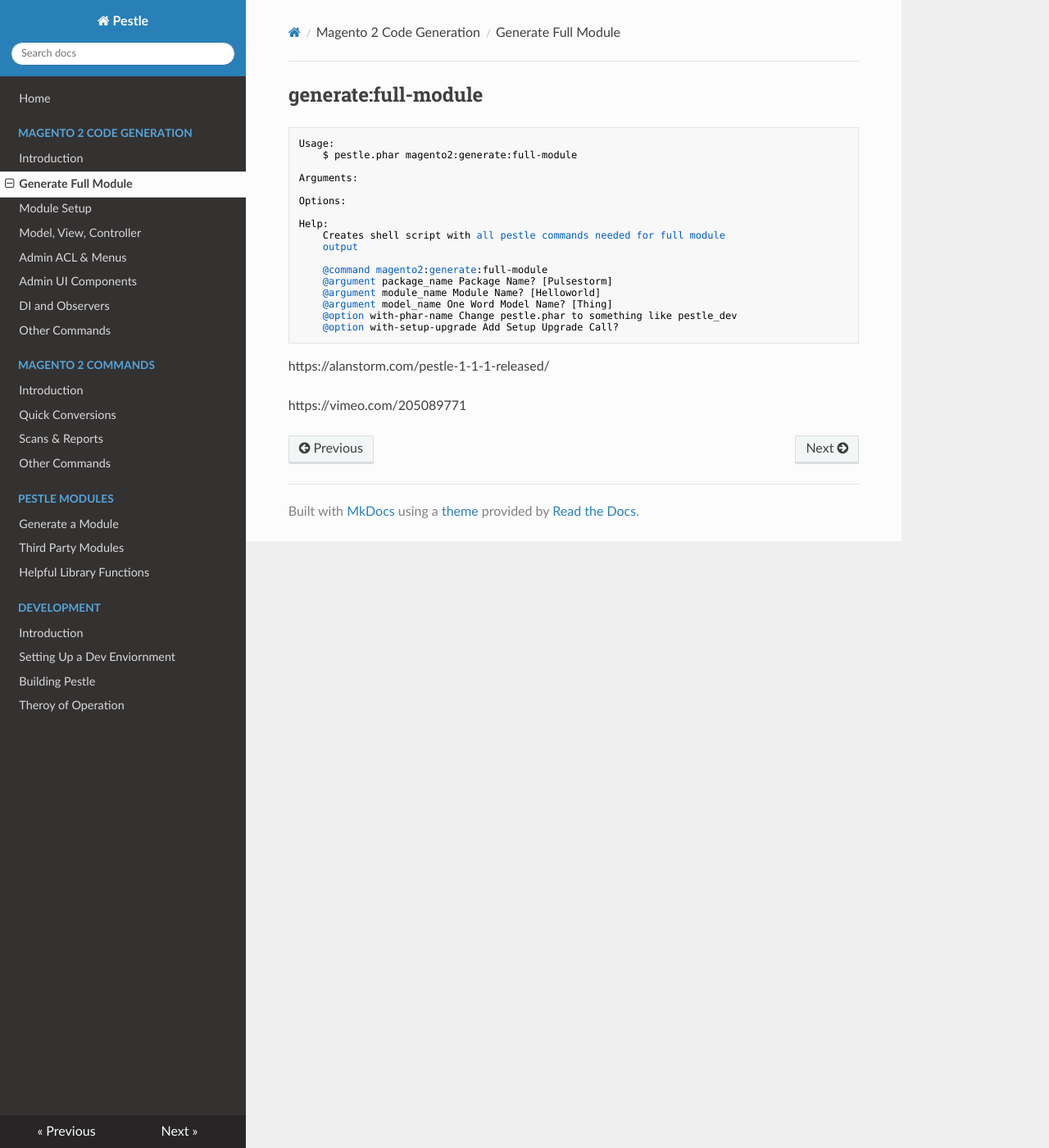
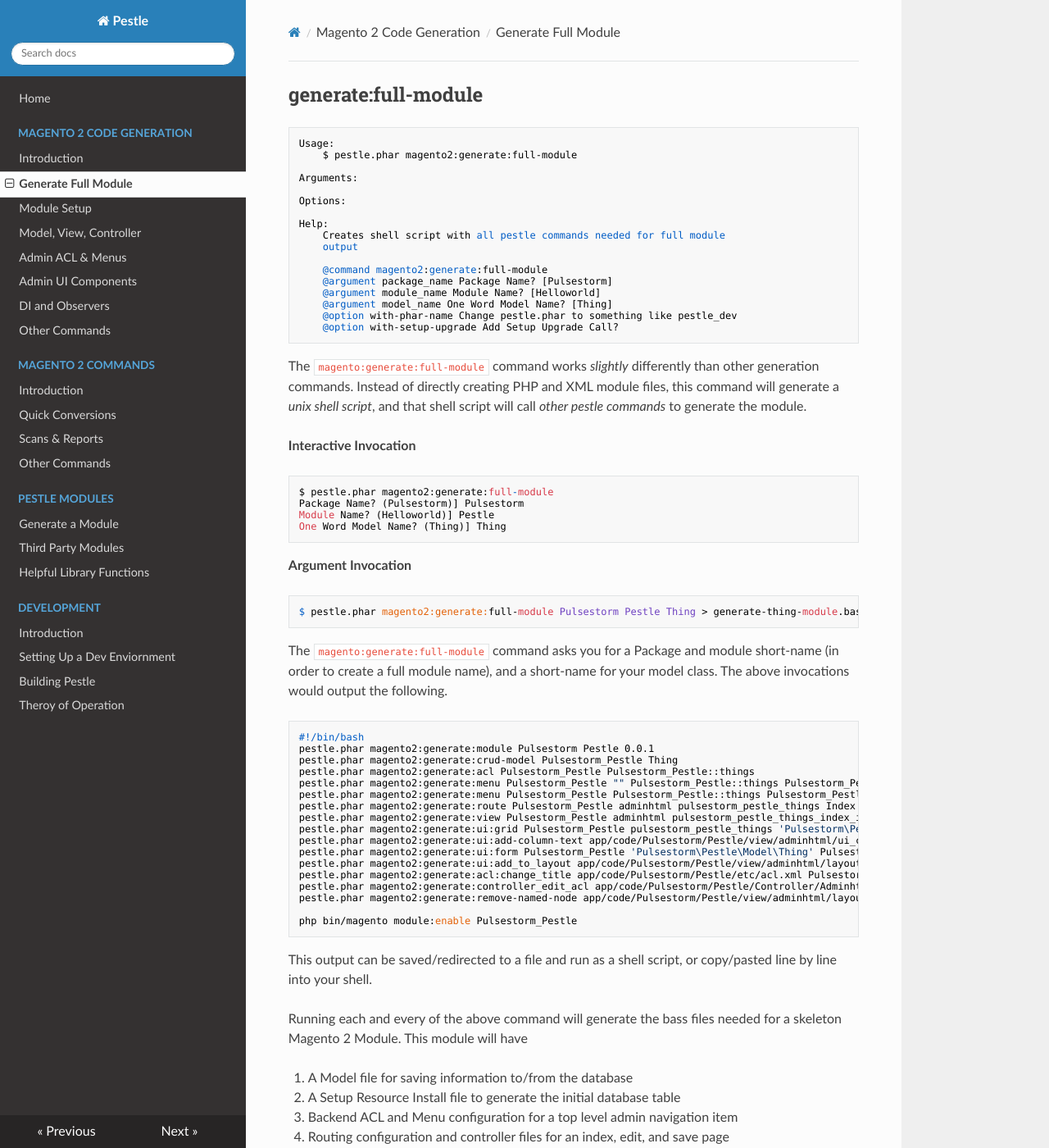
Before and after one commit to astorm/pestle, an MkDocs documentation site: the page built from docs/magento2-generate-full-module.md, in a window 1280 px wide and 1400 px high. Shown: the whole window at 82% size. Built offline with MkDocs 1.6.1, drawn with Linux system fonts in a browser that asks for light colours; nearby versions of some CDN libraries; some of the changed text lies outside the part shown.

Commit message:
First pass at fulle module documentation.

```diff
--- a/docs/magento2-generate-full-module.md
+++ b/docs/magento2-generate-full-module.md
@@ -18,7 +18,52 @@
         @option with-phar-name Change pestle.phar to something like pestle_dev
         @option with-setup-upgrade Add Setup Upgrade Call?
 
+The `magento:generate:full-module` command works _slightly_ differently than other generation commands.  Instead of directly creating PHP and XML module files, this command will generate a _unix shell script_, and that shell script will call _other pestle commands_ to generate the module.
 
-https://alanstorm.com/pestle-1-1-1-released/
+**Interactive Invocation**
 
-https://vimeo.com/205089771
+    $ pestle.phar magento2:generate:full-module
+    Package Name? (Pulsestorm)] Pulsestorm
+    Module Name? (Helloworld)] Pestle
+    One Word Model Name? (Thing)] Thing
+
+**Argument Invocation**
+
+    $ pestle.phar magento2:generate:full-module Pulsestorm Pestle Thing > generate-thing-module.bash
+
+The `magento:generate:full-module` command asks you for a Package and module short-name (in order to create a full module name), and a short-name for your model class.  The above invocations would output the following.
+
+    #!/bin/bash
+    pestle.phar magento2:generate:module Pulsestorm Pestle 0.0.1
+    pestle.phar magento2:generate:crud-model Pulsestorm_Pestle Thing
+    pestle.phar magento2:generate:acl Pulsestorm_Pestle Pulsestorm_Pestle::things
+    pestle.phar magento2:generate:menu Pulsestorm_Pestle "" Pulsestorm_Pestle::things Pulsestorm_Pestle::things "Pestle things" pulsestorm_pestle_things/index/index 10
+    pestle.phar magento2:generate:menu Pulsestorm_Pestle Pulsestorm_Pestle::things Pulsestorm_Pestle::things_list Pulsestorm_Pestle::things "Thing Objects" pulsestorm_pestle_things/index/index 10
+    pestle.phar magento2:generate:route Pulsestorm_Pestle adminhtml pulsestorm_pestle_things Index Index
+    pestle.phar magento2:generate:view Pulsestorm_Pestle adminhtml pulsestorm_pestle_things_index_index Main content.phtml 1column
+    pestle.phar magento2:generate:ui:grid Pulsestorm_Pestle pulsestorm_pestle_things 'Pulsestorm\Pestle\Model\ResourceModel\Thing\Collection' thing_id
+    pestle.phar magento2:generate:ui:add-column-text app/code/Pulsestorm/Pestle/view/adminhtml/ui_component/pulsestorm_pestle_things.xml title "Title"
+    pestle.phar magento2:generate:ui:form Pulsestorm_Pestle 'Pulsestorm\Pestle\Model\Thing' Pulsestorm_Pestle::things
+    pestle.phar magento2:generate:ui:add_to_layout app/code/Pulsestorm/Pestle/view/adminhtml/layout/pulsestorm_pestle_things_index_index.xml content pulsestorm_pestle_things
+    pestle.phar magento2:generate:acl:change_title app/code/Pulsestorm/Pestle/etc/acl.xml Pulsestorm_Pestle::things "Manage things"
+    pestle.phar magento2:generate:controller_edit_acl app/code/Pulsestorm/Pestle/Controller/Adminhtml/Index/Index.php Pulsestorm_Pestle::things
+    pestle.phar magento2:generate:remove-named-node app/code/Pulsestorm/Pestle/view/adminhtml/layout/pulsestorm_pestle_things_index_index.xml block pulsestorm_pestle_block_main
+
+    php bin/magento module:enable Pulsestorm_Pestle
+
+This output can be saved/redirected to a file and run as a shell script, or copy/pasted line by line into your shell.
+
+Running each and every of the above command will generate the bass files needed for a skeleton Magento 2 Module. This module will have
+
+1. A Model file for saving information to/from the database
+2. A Setup Resource Install file to generate the initial database table
+3. Backend ACL and Menu configuration for a top level admin navigation item
+4. Routing configuration and controller files for an index, edit, and save page
+5. UI component configuration for rendering the interface for the above pages
+
+While we recommend you try to understand what each of these commands is doing, the full module generator can give you a great head start when/if you're developing your own Magento 2 features.
+
+**Further Reading:**
+
+- [Pestle 1.1.1 Release](https://alanstorm.com/pestle-1-1-1-released/)
+- [Using Pestle to Generate a Full Magento 2 Module](https://vimeo.com/205089771) (screencast)
```
